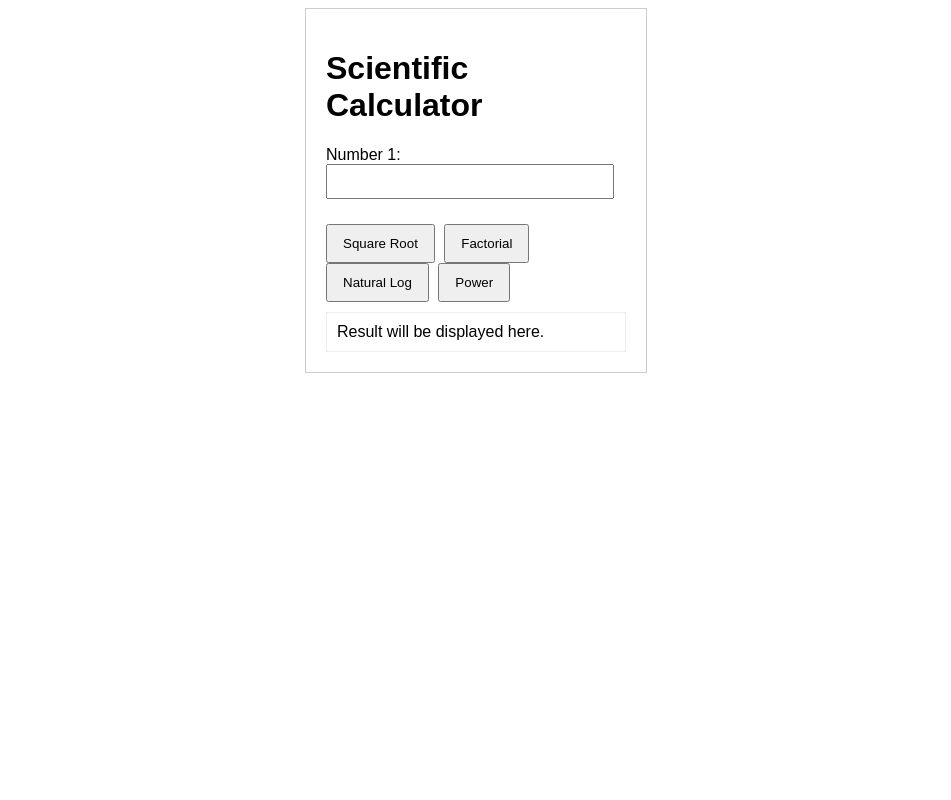
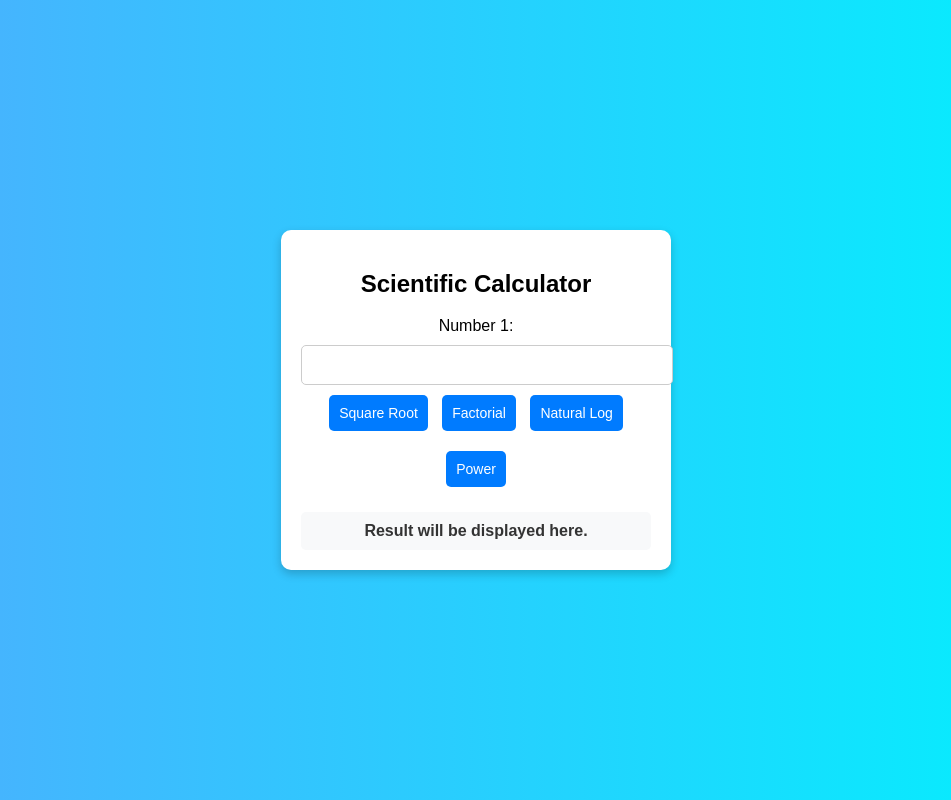
Before and after one commit to Dhruva1098/SPE_mini_project, a FastAPI app: page /ui in a window 1280 px wide. Shown: the whole page, without its empty margins (164-1115 px from the left). Run offline with FastAPI, Linux system fonts and the light colour scheme.

Commit message:
added css

```diff
--- a/templates/calculatpr.html
+++ b/templates/calculatpr.html
@@ -3,27 +3,72 @@
 <head>
     <title>Scientific Calculator</title>
     <style>
-        body { font-family: sans-serif; }
-        .container { width: 300px; margin: 0 auto; padding: 20px; border: 1px solid #ccc; }
-        input[type="number"] { width: calc(100% - 12px); padding: 8px; margin-bottom: 10px; box-sizing: border-box; }
-        button { padding: 10px 15px; margin-right: 5px; cursor: pointer; }
-        #result { margin-top: 10px; padding: 10px; border: 1px solid #eee; }
+        body {
+            font-family: Arial, sans-serif;
+            background: linear-gradient(to right, #4facfe, #00f2fe);
+            display: flex;
+            justify-content: center;
+            align-items: center;
+            height: 100vh;
+            margin: 0;
+        }
+        .container {
+            background: white;
+            width: 350px;
+            padding: 20px;
+            border-radius: 10px;
+            box-shadow: 0 4px 10px rgba(0, 0, 0, 0.2);
+            text-align: center;
+        }
+        input[type="number"] {
+            width: 100%;
+            padding: 10px;
+            margin-top: 10px;
+            border: 1px solid #ccc;
+            border-radius: 5px;
+            font-size: 16px;
+        }
+        button {
+            background: #007BFF;
+            color: white;
+            border: none;
+            padding: 10px;
+            margin: 10px 5px;
+            border-radius: 5px;
+            cursor: pointer;
+            font-size: 14px;
+            transition: 0.3s;
+        }
+        button:hover {
+            background: #0056b3;
+        }
+        #result {
+            margin-top: 15px;
+            padding: 10px;
+            border-radius: 5px;
+            background: #f8f9fa;
+            font-size: 16px;
+            font-weight: bold;
+            color: #333;
+        }
+        #number2-input {
+            display: none;
+        }
     </style>
 </head>
 <body>
     <div class="container">
-        <h1>Scientific Calculator</h1>
+        <h2>Scientific Calculator</h2>
 
-        <div>
-            <label for="number1">Number 1:</label>
-            <input type="number" id="number1">
-        </div>
-        <div id="number2-input" style="display: none;"> <!-- Initially hidden, for power function -->
+        <label for="number1">Number 1:</label>
+        <input type="number" id="number1">
+
+        <div id="number2-input">
             <label for="number2">Number 2:</label>
             <input type="number" id="number2">
         </div>
 
-        <div style="margin-top: 15px;">
+        <div>
             <button onclick="calculateSqrt()">Square Root</button>
             <button onclick="calculateFactorial()">Factorial</button>
             <button onclick="calculateLn()">Natural Log</button>
@@ -31,9 +76,7 @@
             <button onclick="calculatePower()" id="powerButton" style="display: none;">Calculate Power</button>
         </div>
 
-        <div id="result">
-            Result will be displayed here.
-        </div>
+        <div id="result">Result will be displayed here.</div>
     </div>
 
     <script>
@@ -44,50 +87,35 @@
         const powerButton = document.getElementById('powerButton');
 
         function calculateSqrt() {
-            number2InputDiv.style.display = 'none';
-            powerButton.style.display = 'none';
+            hidePowerInputs();
             const number = number1Input.value;
             fetch(`/sqrt/${number}`)
                 .then(response => response.json())
-                .then(data => {
-                    resultDiv.textContent = `Square Root of ${number} is: ${data.result}`;
-                })
-                .catch(error => {
-                    resultDiv.textContent = `Error: ${error}`;
-                });
+                .then(data => resultDiv.textContent = `√${number} = ${data.result}`)
+                .catch(error => resultDiv.textContent = `Error: ${error}`);
         }
 
         function calculateFactorial() {
-            number2InputDiv.style.display = 'none'; // Hide number2 input
-            powerButton.style.display = 'none';      // Hide power button
+            hidePowerInputs();
             const number = number1Input.value;
             fetch(`/factorial/${number}`)
                 .then(response => response.json())
-                .then(data => {
-                    resultDiv.textContent = `Factorial of ${number} is: ${data.result}`;
-                })
-                .catch(error => {
-                    resultDiv.textContent = `Error: ${error}`;
-                });
+                .then(data => resultDiv.textContent = `${number}! = ${data.result}`)
+                .catch(error => resultDiv.textContent = `Error: ${error}`);
         }
 
         function calculateLn() {
-            number2InputDiv.style.display = 'none'; // Hide number2 input
-            powerButton.style.display = 'none';      // Hide power button
+            hidePowerInputs();
             const number = number1Input.value;
             fetch(`/ln/${number}`)
                 .then(response => response.json())
-                .then(data => {
-                    resultDiv.textContent = `Natural Logarithm of ${number} is: ${data.result}`;
-                })
-                .catch(error => {
-                    resultDiv.textContent = `Error: ${error}`;
-                });
+                .then(data => resultDiv.textContent = `ln(${number}) = ${data.result}`)
+                .catch(error => resultDiv.textContent = `Error: ${error}`);
         }
 
         function showPowerInput() {
-            number2InputDiv.style.display = 'block'; // Show number2 input
-            powerButton.style.display = 'inline-block'; // Show power button
+            number2InputDiv.style.display = 'block';
+            powerButton.style.display = 'inline-block';
         }
 
         function calculatePower() {
@@ -95,12 +123,13 @@
             const exponent = number2Input.value;
             fetch(`/power/${base}/${exponent}`)
                 .then(response => response.json())
-                .then(data => {
-                    resultDiv.textContent = `${base} raised to the power of ${exponent} is: ${data.result}`;
-                })
-                .catch(error => {
-                    resultDiv.textContent = `Error: ${error}`;
-                });
+                .then(data => resultDiv.textContent = `${base}^${exponent} = ${data.result}`)
+                .catch(error => resultDiv.textContent = `Error: ${error}`);
+        }
+
+        function hidePowerInputs() {
+            number2InputDiv.style.display = 'none';
+            powerButton.style.display = 'none';
         }
     </script>
 </body>
```
